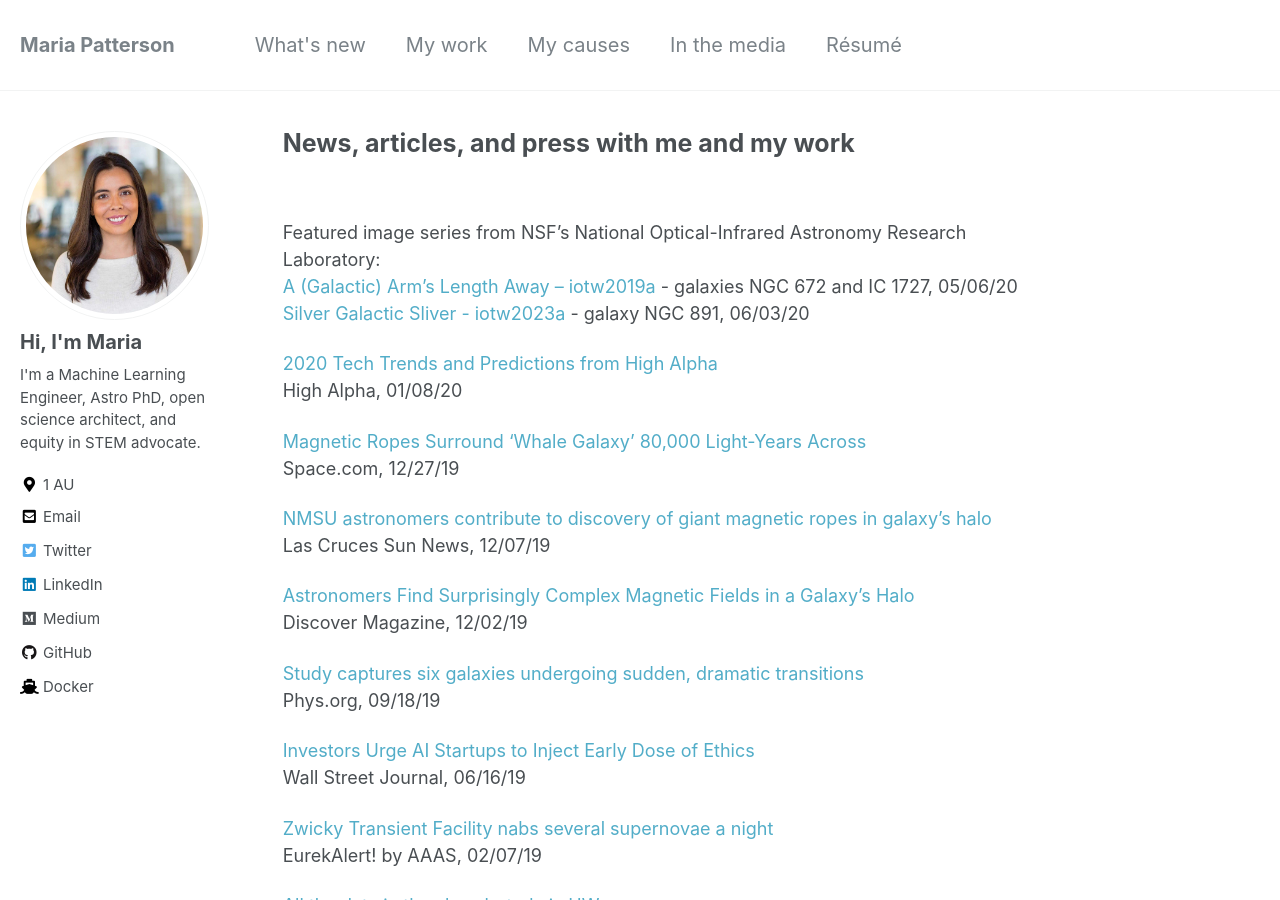
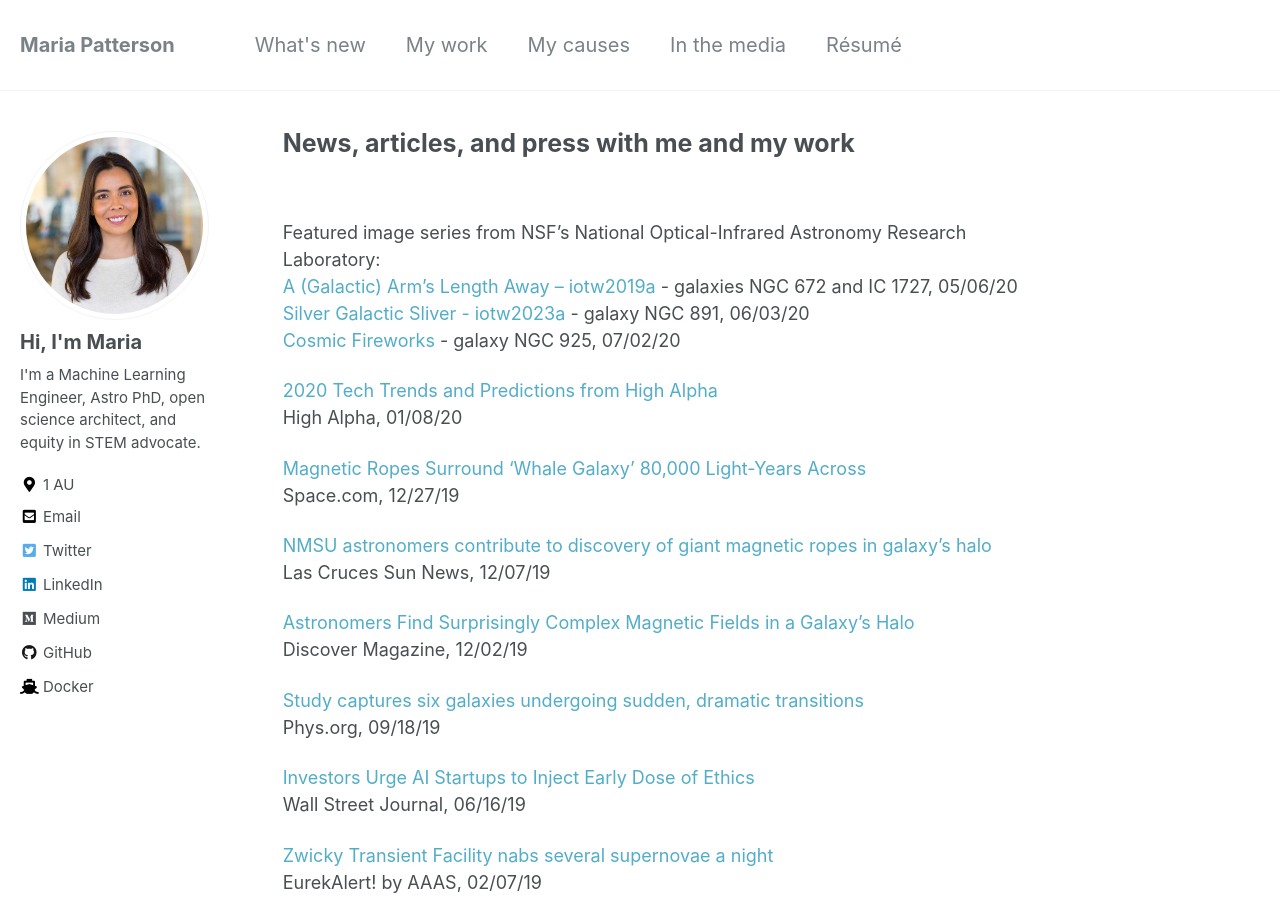
Before and after one commit to mtpatter/mtpatter.github.io, a Jekyll site: the page built from _pages/media.md, in a window 1280 px wide and 900 px high. Built offline with Jekyll 4.4.1, drawn with Linux system fonts in a browser that asks for light colours; nearby versions of some CDN libraries.

Commit message:
Add ngc 925.

```diff
--- a/_pages/media.md
+++ b/_pages/media.md
@@ -9,6 +9,7 @@ title: "News, articles, and press with me and my work"
 Featured image series from NSF’s National Optical-Infrared Astronomy Research Laboratory:
 [A (Galactic) Arm’s Length Away – iotw2019a](https://www.nationalastro.org/news/a-galactic-arms-length-away-iotw2019a/){:target="_blank"} - galaxies NGC 672 and IC 1727, 05/06/20
 [Silver Galactic Sliver - iotw2023a](https://www.nationalastro.org/news/silver-galactic-sliver-iotw2023a/){:target="_blank"} - galaxy NGC 891, 06/03/20
+[Cosmic Fireworks](https://nationalastro.org/news/cosmic-fireworks/){:target="_blank"} - galaxy NGC 925, 07/02/20
 
 
 [2020 Tech Trends and Predictions from High Alpha](https://highalpha.com/2020-tech-trends-and-saas-predictions-from-high-alpha/){:target="_blank"}
```
